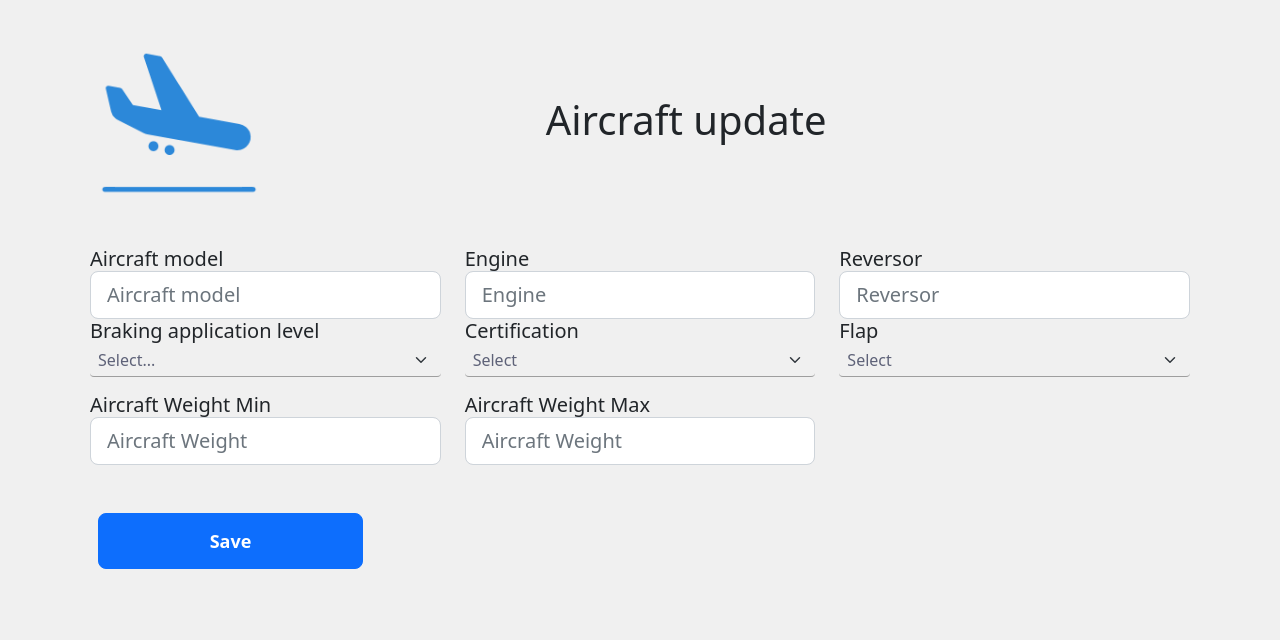
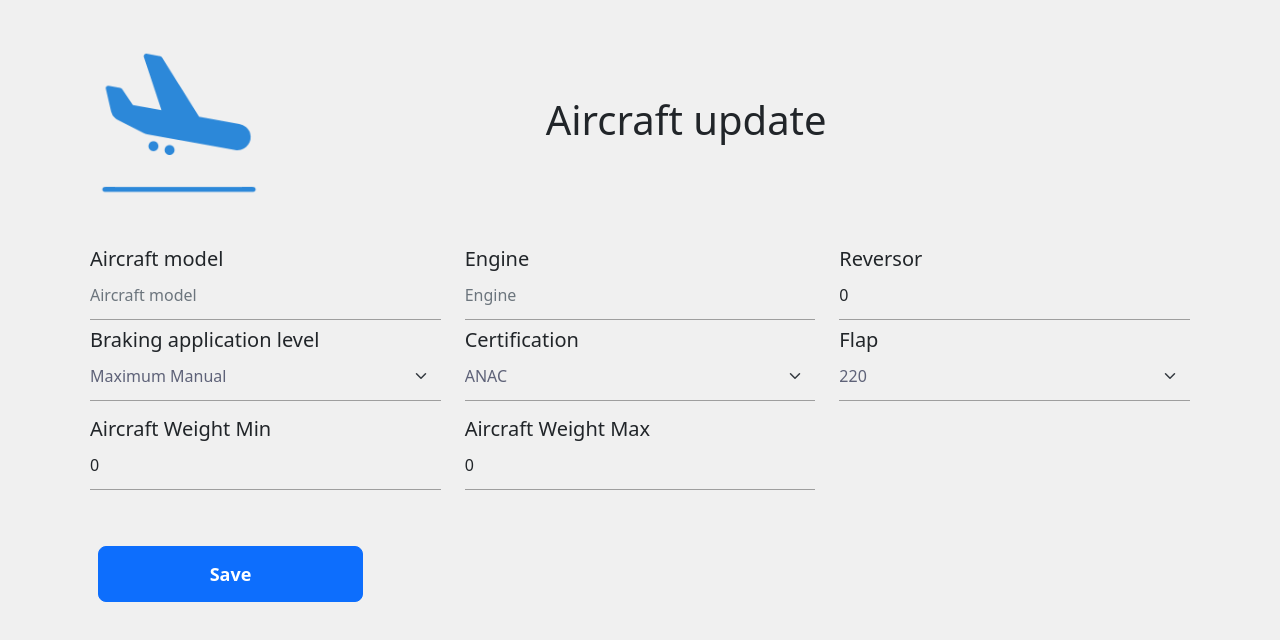
Before and after one commit to EquipeApolo/API_3_Semestre, a React (Create React App) app in the folder client/: page /editarAeronave in a window 1280 px wide. Shown: the top 640 px of the page. Built offline with nearby package versions, Linux system fonts and the light colour scheme; no server answers.

Commit message:
editar aeronave

```diff
--- a/client/src/Views/editarAeronave.tsx
+++ b/client/src/Views/editarAeronave.tsx
@@ -1,9 +1,7 @@
 import { Component, useState } from "react";
 import { Container, Row, Col, Form, Button } from 'react-bootstrap';
-import BootstrapSwitchButton from 'bootstrap-switch-button-react';
 import Aircraft from "../Models/aircraft";
 import aviao from "../Icons/aviao.png";
-import { getValue } from "@testing-library/user-event/dist/utils";
 import { BrakingLevel } from '../Enuns/enuns';
 import React from "react";
 import axios from 'axios';
@@ -20,10 +18,9 @@ type state = {
     weightMaxError: string,
     result: string,
     dados: any[],
+    aircraft: Aircraft
 }
 class editarAeronave extends Component<any, state>{
-
-    private aircraft: Aircraft = new Aircraft('', '', '', 0, 0);
 
     private brakingLevel: BrakingLevel;
     private aircraftWeightMin: number = 0;
@@ -41,7 +38,8 @@ class editarAeronave extends Component<any, state>{
             weightMinError: '',
             weightMaxError: '',
             result: '',
-            dados: []
+            dados: [],
+            aircraft: new Aircraft('','','',0,0,0,0,0)
         }
         this.modelChange = this.modelChange.bind(this);
         this.engineChange = this.engineChange.bind(this);
@@ -58,10 +56,9 @@ class editarAeronave extends Component<any, state>{
         axios.get('http://localhost:3001/airplane/2').then(response => {
           let dadosBanco = response.data
           this.setState({
-            dados: dadosBanco
+            dados: dadosBanco,
+            aircraft: new Aircraft(dadosBanco.model, dadosBanco.engine, dadosBanco.certification, dadosBanco.flap, dadosBanco.reverserAmount, dadosBanco.aircraftWeightMin, dadosBanco.aircraftWeightMax, dadosBanco.brakingApplicationLevel)
           })
-          console.log(this.state.dados);
-
         })
     }
 
@@ -80,8 +77,8 @@ class editarAeronave extends Component<any, state>{
     modelChange(event) {
         let modelError = ""
         const target = event.target;
-        this.aircraft.setModel = target.value;
-        if (!this.aircraft.getModel) {
+        this.state.aircraft.setModel = target.value;
+        if (!this.state.aircraft.getModel) {
             modelError = "The model is required";
         } else {
             modelError = ""
@@ -91,8 +88,8 @@ class editarAeronave extends Component<any, state>{
     engineChange(event) {
         let engineError = ""
         const target = event.target;
-        this.aircraft.setEngine = target.value;
-        if (!this.aircraft.getEngine) {
+        this.state.aircraft.setEngine = target.value;
+        if (!this.state.aircraft.getEngine) {
             engineError = "The engine is required";
         } else {
             engineError = ""
@@ -102,8 +99,8 @@ class editarAeronave extends Component<any, state>{
     certificationChange(event) {
         let certificationError
         const target = event.target;
-        this.aircraft.setCertification = target.value;
-        if (!this.aircraft.getCertification) {
+        this.state.aircraft.setCertification = target.value;
+        if (!this.state.aircraft.getCertification) {
             certificationError = "Select a certification"
         } else {
             certificationError = ""
@@ -113,8 +110,8 @@ class editarAeronave extends Component<any, state>{
     flapChange(event) {
         let flapError
         const target = event.target;
-        this.aircraft.setFlapValue = target.value;
-        if (!this.aircraft.getFlapValue) {
+        this.state.aircraft.setFlapValue = target.value;
+        if (!this.state.aircraft.getFlapValue) {
             flapError = "Select a flap"
         } else {
             flapError = ""
@@ -124,9 +121,9 @@ class editarAeronave extends Component<any, state>{
     reversorChange(event) {
         let reversorError
         const target = event.target;
-        this.aircraft.setReverserAmount = target.value;
-        if (!this.aircraft.getReverserAmount) {
-            reversorError = "The aircraft must have at least one(1) reversor."
+        this.state.aircraft.setReverserAmount = target.value;
+        if (!this.state.aircraft.getReverserAmount) {
+            reversorError = "The reverser is required."
         } else {
             reversorError = ""
         }
@@ -135,7 +132,7 @@ class editarAeronave extends Component<any, state>{
 
     brakingLevelChange(event) {
          const target = event.target;
-         this.brakingLevel = target.value;
+         this.state.aircraft.setBrakingApplicationLevel = target.value;
          if (this.state.breakingError.includes("Select")) {
            this.setState({ breakingError: "" })
          }
@@ -144,7 +141,7 @@ class editarAeronave extends Component<any, state>{
 
     aircraftWeightChangeMin(event) {
          const target = event.target;
-         this.aircraftWeightMin = target.value;
+         this.state.aircraft.setAircraftWeightMin = target.value;
          if (this.aircraftWeightMin < 5000) {
            this.setState({ weightMinError: "The weight must be above 5000" })
          }
@@ -156,7 +153,7 @@ class editarAeronave extends Component<any, state>{
        }
     aircraftWeightChangeMax(event) {
         const target = event.target;
-        this.aircraftWeightMax = target.value;
+        this.state.aircraft.setAircraftWeightMax = target.value;
         if (this.aircraftWeightMax < 10000) {
             this.setState({ weightMaxError: "The weight must be above 10000" })
         }
@@ -184,48 +181,43 @@ class editarAeronave extends Component<any, state>{
         let weightMinError = "";
         let weightMaxError = "";
 
-        if (!this.aircraft.getModel) {
+        if (!this.state.aircraft.getModel) {
             modelError = "The model is required"
         } else {
             modelError = ""
         }
-        if (!this.aircraft.getEngine) {
+        if (!this.state.aircraft.getEngine) {
             engineError = "The engine is required";
         } else {
             engineError = ""
         }
-        if (!this.aircraft.getReverserAmount) {
-            reversorError = "The aircraft must have at least one(1) reversor."
+        if (!this.state.aircraft.getReverserAmount) {
+            reversorError = "The reverser is required."
         } else {
             reversorError = ""
         }
-        if (!this.aircraft.getCertification) {
+        if (!this.state.aircraft.getCertification) {
             certificationError = "Select a certification"
         } else {
             certificationError = ""
         }
-        if (!this.aircraft.getFlapValue) {
+        if (!this.state.aircraft.getFlapValue) {
             flapError = "Select a flap"
         } else {
             flapError = ""
         }
-        if (!this.brakingLevel) {
+        if (!this.state.aircraft.getBrakingApplicationLevel) {
             breakingError = "Select a braking level";
         } else {
             breakingError = ""
         }
-        if (!this.aircraftWeightMin) {
-            weightMinError = "The weight is required";
-        } else if (this.aircraftWeightMin < 5000) {
-            weightMinError = "The weight must be above 5000";
+        if (!this.state.aircraft.getAircraftWeightMin) {
+            weightMinError = "The minimum weight is required";
         } else {
             weightMinError = ""
         }
-        if (!this.aircraftWeightMax) {
-            weightMaxError = "The weight is required";
-        } else if (this.aircraftWeightMax < 100000) {
-            weightMaxError = "The weight must be above 100000";
-        } else {
+        if (!this.state.aircraft.getAircraftWeightMax) {
+            weightMaxError = "The maximum weight is required";
             weightMaxError = ""
         }
 
@@ -241,15 +233,15 @@ class editarAeronave extends Component<any, state>{
         event.preventDefault();
         const isValid = this.validate();
         if (isValid) {
-            axios.put("http://localhost:3001/airplane/modificar/1", {
-                model: this.aircraft.getModel,
-                engine: this.aircraft.getEngine,
-                certification: this.aircraft.getCertification,
-                aircraftWeightMin: this.aircraft.getAircraftWeightMin,
-                aircraftWeightMax: this.aircraft.getAircraftWeightMax,
-                flap: this.aircraft.getFlapValue,
-                reverserAmount: this.aircraft.getReverserAmount,
-                brakingApplicationLevel: this.aircraft.getBrakingApplicationLevel
+            axios.put("http://localhost:3001/airplane/modificar/2", {
+                model: this.state.aircraft.getModel,
+                engine: this.state.aircraft.getEngine,
+                certification: this.state.aircraft.getCertification,
+                aircraftWeightMin: this.state.aircraft.getAircraftWeightMin,
+                aircraftWeightMax: this.state.aircraft.getAircraftWeightMax,
+                flap: this.state.aircraft.getFlapValue,
+                reverserAmount: this.state.aircraft.getReverserAmount,
+                brakingApplicationLevel: this.state.aircraft.getBrakingApplicationLevel
             })
             Swal.fire({
                 position: 'center',
@@ -266,7 +258,6 @@ class editarAeronave extends Component<any, state>{
 
     render() {
         return (
-            <form onSubmit={this.eventoFormulario} id="form">
                 <Container className="px-2 mb-5">
                     <Container>
                         <Row className="px-2 mb-5 mt-5">
@@ -275,12 +266,12 @@ class editarAeronave extends Component<any, state>{
                         </Row>
                     </Container>
                     <Container fluid>
-                        <Form>
+                        <Form onSubmit={this.eventoFormulario} id="form">
                             <Row>
                                 <Col>
                                     <h5 className="card-title">Aircraft model</h5>
-                                    <input type='text' className='form-control form-control-lg inputGroup-sizing-sm' id="model"
-                                        placeholder="Aircraft model" onChange={this.modelChange} value={this.state.dados.model} />
+                                    <input type='text' className='input form-control form-control-lg inputGroup-sizing-sm' id="model"
+                                        placeholder="Aircraft model" onChange={this.modelChange} value={this.state.aircraft.getModel} />
                                     <div style={{ fontSize: 12, color: "red" }}>
                                         {this.state.modelError}
                                     </div>
@@ -288,14 +279,14 @@ class editarAeronave extends Component<any, state>{
                                 </Col>
                                 <Col>
                                     <h5 className="card-title">Engine</h5>
-                                    <input type='text' className="form-control form-control-lg inputGroup-sizing-sm" id='engine' placeholder='Engine' onChange={this.engineChange} value={this.state.dados.engine}/>
+                                    <input type='text' className="input form-control form-control-lg inputGroup-sizing-sm" id='engine' placeholder='Engine' onChange={this.engineChange} value={this.state.aircraft.getEngine}/>
                                     <div style={{ fontSize: 12, color: "red" }}>
                                         {this.state.engineError}
                                     </div>
                                 </Col>
                                 <Col>
                                     <h5 className="card-title">Reversor</h5>
-                                    <input type='number' className="form-control form-control-lg inputGroup-sizing-sm" id='reversor' placeholder='Reversor' onChange={this.reversorChange} value={this.state.dados.reverserAmount}/>
+                                    <input type='number' className="input form-control form-control-lg inputGroup-sizing-sm" id='reversor' placeholder='Reversor' onChange={this.reversorChange} value={this.state.aircraft.getReverserAmount}/>
                                     <div style={{ fontSize: 12, color: "red" }}>
                                         {this.state.reversorError}
                                     </div>
@@ -304,12 +295,11 @@ class editarAeronave extends Component<any, state>{
                             <Row>
                                 <Col >
                                     <h5 className="card-title">Braking application level</h5>
-                                    <select defaultValue="-1" className="text-select form-select form-select-sm form-control-sm select custom-select mb-3" id="brankingLevel" onChange={this.brakingLevelChange}>
-                                    <option  value="-1" disabled>Select...</option>
-                                    <option  value="1">Maximum Manual</option>
-                                    <option  value="2">Autobrake High</option>
-                                    <option  value="3">Autobrake Med.</option>
-                                    <option  value="4">Autobrake Low</option>
+                                    <select value={this.state.aircraft.getBrakingApplicationLevel} className="input text-select form-select form-select-sm form-control-sm select custom-select mb-3" id="brankingLevel" onChange={this.brakingLevelChange}>
+                                        <option value="1">Maximum Manual</option>
+                                        <option value="2">Autobrake High</option>
+                                        <option value="3">Autobrake Med.</option>
+                                        <option value="4">Autobrake Low</option>
                                     </select>
                                     <div style={{ fontSize: 12, color: "red" }}>
                                     {this.state.breakingError}
@@ -317,11 +307,10 @@ class editarAeronave extends Component<any, state>{
                                 </Col>
                                 <Col>
                                     <h5 className="card-title">Certification</h5>
-                                    <select defaultValue="-1" className="text-select form-select form-select-sm form-control-sm custom-select select md-3" id="btnCertification" onChange={this.certificationChange} value={this.state.dados.certification}>
-                                        <option value="-1" disabled>Select</option>
-                                        <option value="1">ANAC</option>
-                                        <option value="2">EASA</option>
-                                        <option value="2">FAA</option>
+                                    <select value={this.state.aircraft.getCertification} className="input text-select form-select form-select-sm form-control-sm custom-select select md-3" id="btnCertification" onChange={this.certificationChange}>
+                                        <option value="ANAC">ANAC</option>
+                                        <option value="EASA">EASA</option>
+                                        <option value="FAA">FAA</option>
                                     </select>
                                     <div style={{ fontSize: 12, color: "red" }}>
                                         {this.state.certificationError}
@@ -329,10 +318,9 @@ class editarAeronave extends Component<any, state>{
                                 </Col>
                                 <Col>
                                     <h5 className="card-title">Flap</h5>
-                                    <select defaultValue="-1" className="text-select form-select form-select-sm form-control-sm custom-select select md-3" id="btnFlap" onChange={this.flapChange} value={this.state.dados.flap}>
-                                        <option value="-1" disabled>Select</option>
-                                        <option value="1">220</option>
-                                        <option value="2">450</option>
+                                    <select value={this.state.aircraft.getFlapValue} className="input text-select form-select form-select-sm form-control-sm custom-select select md-3" id="btnFlap" onChange={this.flapChange}>
+                                        <option value="220">220</option>
+                                        <option value="450">450</option>
                                     </select>
                                     <div style={{ fontSize: 12, color: "red" }}>
                                         {this.state.flapError}
@@ -344,14 +332,14 @@ class editarAeronave extends Component<any, state>{
                             <Row>
                                 <Col>
                                     <h5 className="card-title">Aircraft Weight Min </h5>
-                                    <input type='number' className='form-control form-control-lg inputGroup-sizing-sm' id="weight" placeholder="Aircraft Weight" onChange={this.aircraftWeightChangeMin} value={this.state.dados.aircraftWeightMin}/>
+                                    <input type='number' className='input form-control form-control-lg inputGroup-sizing-sm' id="weight" placeholder="Aircraft Weight" onChange={this.aircraftWeightChangeMin} value={this.state.aircraft.getAircraftWeightMin}/>
                                     <div style={{ fontSize: 12, color: "red" }}>
                                     {this.state.weightMinError}
                                     </div>
                                 </Col>
                                 <Col>
                                     <h5 className="card-title">Aircraft Weight Max </h5>
-                                    <input type='number' className='form-control form-control-lg inputGroup-sizing-sm' id="weight" placeholder="Aircraft Weight" onChange={this.aircraftWeightChangeMax} value={this.state.dados.aircraftWeightMax} />
+                                    <input type='number' className='input form-control form-control-lg inputGroup-sizing-sm' id="weight" placeholder="Aircraft Weight" onChange={this.aircraftWeightChangeMax} value={this.state.aircraft.getAircraftWeightMax} />
                                     <div style={{ fontSize: 12, color: "red" }}>
                                     {this.state.weightMaxError}
                                     </div>
@@ -371,7 +359,6 @@ class editarAeronave extends Component<any, state>{
                         </Form>
                     </Container>
                 </Container>
-            </form>
         );
     }
 }
```
